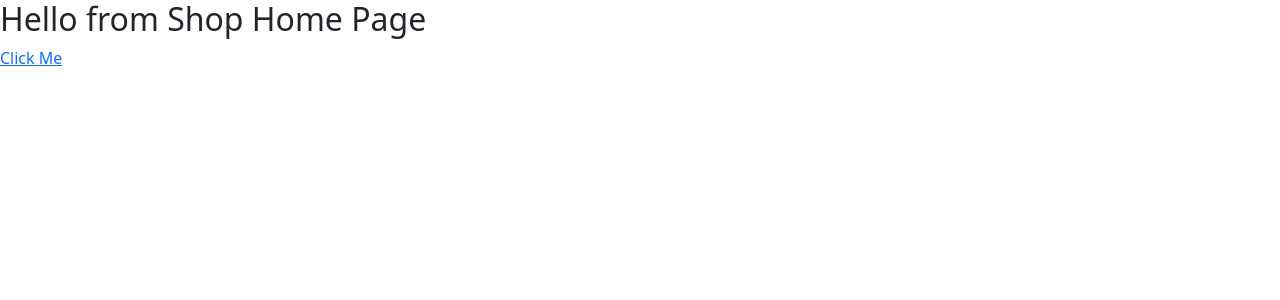
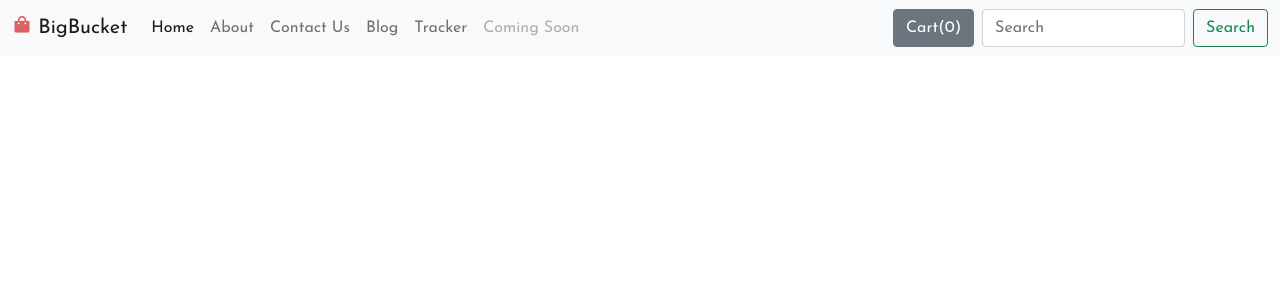
Before and after one commit to LokeshAgr1310/BigBucket-Ecommerce-Website, a Django app: template blog/templates/blog/index.html in a window 1280 px wide. Shown: the top 300 px of the page. Run offline with Django 3.2, Linux system fonts and the light colour scheme; the template is opened without the code that fills it, so the values that code supplies are empty; some libraries are stand-ins or nearby versions.

Commit message:
Design the Blog App

```diff
--- /dev/null
+++ b/blog/templates/blog/base.html
@@ -0,0 +1,81 @@
+{% load static %}
+<!doctype html>
+<html lang="en">
+  <head>
+    <!-- Required meta tags -->
+    <meta charset="utf-8">
+    <meta name="viewport" content="width=device-width, initial-scale=1">
+    <link rel="shortcut icon" href="{% static 'shop/img/logo.png' %}" type="image/png">
+
+    <link href="https://cdn.jsdelivr.net/npm/bootstrap@5.0.2/dist/css/bootstrap.min.css" rel="stylesheet" integrity="sha384-EVSTQN3/azprG1Anm3QDgpJLIm9Nao0Yz1ztcQTwFspd3yD65VohhpuuCOmLASjC" crossorigin="anonymous">
+
+    <link href="https://fonts.googleapis.com/css2?family=Josefin+Sans&display=swap" rel="stylesheet">
+
+    <link href='https://unpkg.com/boxicons@2.0.7/css/boxicons.min.css' rel='stylesheet'>
+
+    <title>{% block title %}Default Title{% endblock  %}</title>
+    {% block css %}
+      <style>
+        *{
+          font-family: 'Josefin Sans', sans-serif;
+        }
+      </style>
+    {% endblock  %}
+  </head>
+  <script async defer crossorigin="anonymous" src="https://connect.facebook.net/en_GB/sdk.js#xfbml=1&version=v11.0" nonce="Oei8j1x8"></script>
+  <body>
+    <!-- Navbar -->
+    <nav class="navbar navbar-expand-lg navbar-light bg-light">
+      <div class="container-fluid">
+        <a class="navbar-brand" href="{% url 'shop:ShopHome' %}">
+        <i class='bx bxs-shopping-bag' style='color:#db6363'></i>
+        BigBucket
+        </a>
+        <button class="navbar-toggler" type="button" data-bs-toggle="collapse" data-bs-target="#navbarSupportedContent" aria-controls="navbarSupportedContent" aria-expanded="false" aria-label="Toggle navigation">
+          <span class="navbar-toggler-icon"></span>
+        </button>
+        <div class="collapse navbar-collapse" id="navbarSupportedContent">
+          <ul class="navbar-nav me-auto mb-2 mb-lg-0">
+            <li class="nav-item">
+              <a class="nav-link active" aria-current="page" href="{% url 'shop:ShopHome' %}">Home</a>
+            </li>
+            <li class="nav-item">
+              <a class="nav-link" href="{% url 'shop:AboutUs' %}">About</a>
+            </li>
+            <li class="nav-item">
+              <a class="nav-link" href="{% url 'shop:ContactUs' %}">Contact Us</a>
+            </li>
+            <li class="nav-item">
+              <a class="nav-link" href="{% url 'blog:blogHome' %}">Blog</a>
+            </li>
+            <li class="nav-item">
+              <a class="nav-link" href="{% url 'shop:TrackingStatus' %}">Tracker</a>
+            </li>
+            <li class="nav-item">
+              <a class="nav-link disabled" href="#" tabindex="-1" aria-disabled="true">Coming Soon</a>
+            </li>
+          </ul>
+          {% if request.get_full_path != "/shop/contact/" and request.get_full_path != "/shop/about/" %}
+            <a tabindex="0" class="btn btn-secondary mx-2" role="button" data-bs-toggle="popover" title="Cart Items" data-bs-placement="bottom" data-bs-html="true" data-bs-content="<a href='/shop/checkout/' class='btn btn-primary mx-2' id='checkout'>Checkout</a><button class='btn btn-primary' id='clearCart' onClick='clearCart()'>Clear Cart</button>" id="popcart" data-bs-custom-class="popover">
+            Cart(<span id="cartCount">0</span>)
+            </a>
+          {% endif %}
+          <form class="d-flex">
+            <input class="form-control me-2" type="search" placeholder="Search" aria-label="Search">
+            <button class="btn btn-outline-success" type="submit">Search</button>
+          </form>
+        </div>
+      </div>
+    </nav>
+    {% block body %}
+        <h1>Hello, world!</h1>
+    {% endblock  %}
+
+    <script src="https://cdn.jsdelivr.net/npm/jquery@3.6.0/dist/jquery.min.js"></script>
+    <script src="https://cdn.jsdelivr.net/npm/@popperjs/core@2.9.2/dist/umd/popper.min.js" integrity="sha384-IQsoLXl5PILFhosVNubq5LC7Qb9DXgDA9i+tQ8Zj3iwWAwPtgFTxbJ8NT4GN1R8p" crossorigin="anonymous"></script>
+    <script src="https://cdn.jsdelivr.net/npm/bootstrap@5.0.2/dist/js/bootstrap.min.js" integrity="sha384-cVKIPhGWiC2Al4u+LWgxfKTRIcfu0JTxR+EQDz/bgldoEyl4H0zUF0QKbrJ0EcQF" crossorigin="anonymous"></script>
+
+    <!-- Some base js -->
+    {% block js %}{% endblock %}
+  </body>
+</html>
--- a/blog/templates/blog/index.html
+++ b/blog/templates/blog/index.html
@@ -1,18 +1,39 @@
-{% load static %}
-<!DOCTYPE html>
-<html lang="en">
-<head>
-    <meta charset="UTF-8">
-    <meta http-equiv="X-UA-Compatible" content="IE=edge">
-    <meta name="viewport" content="width=device-width, initial-scale=1.0">
-    <title>BigBucket | Blog HomePage</title>
-    <link href="https://cdn.jsdelivr.net/npm/bootstrap@5.0.2/dist/css/bootstrap.min.css" rel="stylesheet" integrity="sha384-EVSTQN3/azprG1Anm3QDgpJLIm9Nao0Yz1ztcQTwFspd3yD65VohhpuuCOmLASjC" crossorigin="anonymous">
-</head>
-<body>
-    <h2>Hello from Shop Home Page</h2>
-    <a href="{% static 'blog/static.txt' %}">Click Me</a>
+{% extends "blog/base.html" %}
 
+{% block title %}Blog Home Page | BigBucket {% endblock  %}
 
-    <script src="https://cdn.jsdelivr.net/npm/bootstrap@5.0.2/dist/js/bootstrap.bundle.min.js" integrity="sha384-MrcW6ZMFYlzcLA8Nl+NtUVF0sA7MsXsP1UyJoMp4YLEuNSfAP+JcXn/tWtIaxVXM" crossorigin="anonymous"></script>
-</body>
-</html>
+{% block css %}
+    <style>
+        *{
+          font-family: 'Josefin Sans', sans-serif;
+        }
+        .blogThumbnail{
+            width: 240px;
+            height: 160px;
+        }
+    </style>
+{% endblock  %}
+{% block body %}
+    <div class="container mt-5">
+        <div class="row mb-2">
+            {% for blog in blogposts %}
+                <div class="col-md-6">
+                    <div class="row g-0 border rounded overflow-hidden flex-md-row mb-4 shadow-sm h-md-250 position-relative">
+                        <div class="col p-4 d-flex flex-column position-static">
+                            <strong class="d-inline-block mb-2 text-primary fs-4">{{ blog.blogTitle }}</strong>
+                            <div class="mb-1 text-muted">{{ blog.postDate }}</div>
+                            <p class="card-text mb-auto">{{ blog.headingContent }}</p>
+                            <a href="{% url 'blog:blogPost' blog.id %}" class="stretched-link">Continue reading</a>
+                        </div>
+                        <div class="col-auto d-none d-lg-block">
+                            <img src="/media/{{ blog.postThumbnail }}" alt="" class="blogThumbnail">
+                        </div>
+                    </div>
+                </div>
+                {% if forloop.counter|divisibleby:2 %}
+                    </div><div class="row mb-2">
+                {% endif %}
+            {% endfor %}
+        </div>
+    </div>
+{% endblock  %}
```
Also changed, not shown: blog/templates/blog/blogPost.html (added, +52 -0 lines).
